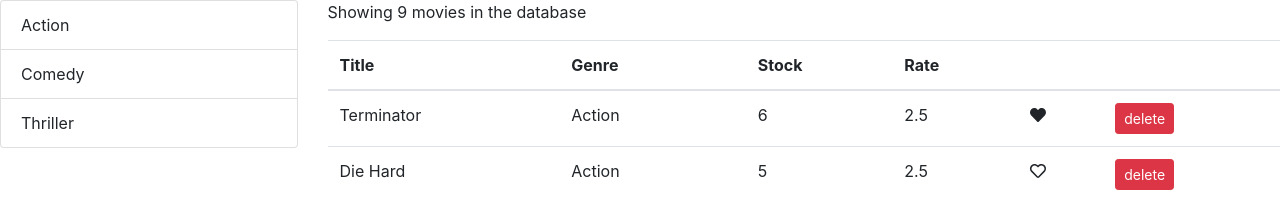
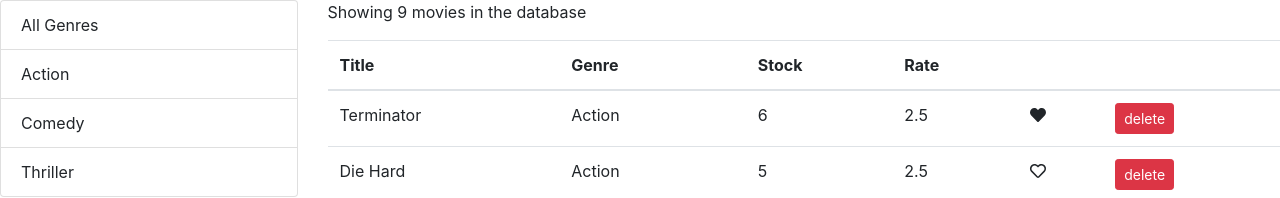
Before and after one commit to nicoladaniello/vidly, a React (Create React App) app: page / in a window 1280 px wide. Shown: the top 198 px of the page. Built offline with nearby package versions, Linux system fonts and the light colour scheme.

Commit message:
filtering - adding all movies

```diff
--- a/src/components/movies.jsx
+++ b/src/components/movies.jsx
@@ -15,10 +15,9 @@
   };
 
   componentDidMount() {
-    this.setState({
-      movies: getMovies(),
-      genres: getGenres()
-    });
+    const genres = [{ name: "All Genres" }, ...getGenres()];
+
+    this.setState({ movies: getMovies(), genres });
   }
 
   handleLike = movie => {
@@ -39,7 +38,7 @@
   };
 
   handleGenreSelect = genre => {
-    this.setState({ selectedGenre: genre });
+    this.setState({ selectedGenre: genre, currentPage: 1 });
   };
 
   render() {
@@ -54,9 +53,10 @@
 
     if (count === 0) return <p>No movies to show</p>;
 
-    const filtered = selectedGenre
-      ? allMovies.filter(m => m.genre._id === selectedGenre._id)
-      : allMovies;
+    const filtered =
+      selectedGenre && selectedGenre._id
+        ? allMovies.filter(m => m.genre._id === selectedGenre._id)
+        : allMovies;
 
     const movies = paginate(filtered, currentPage, pageSize);
 
```
